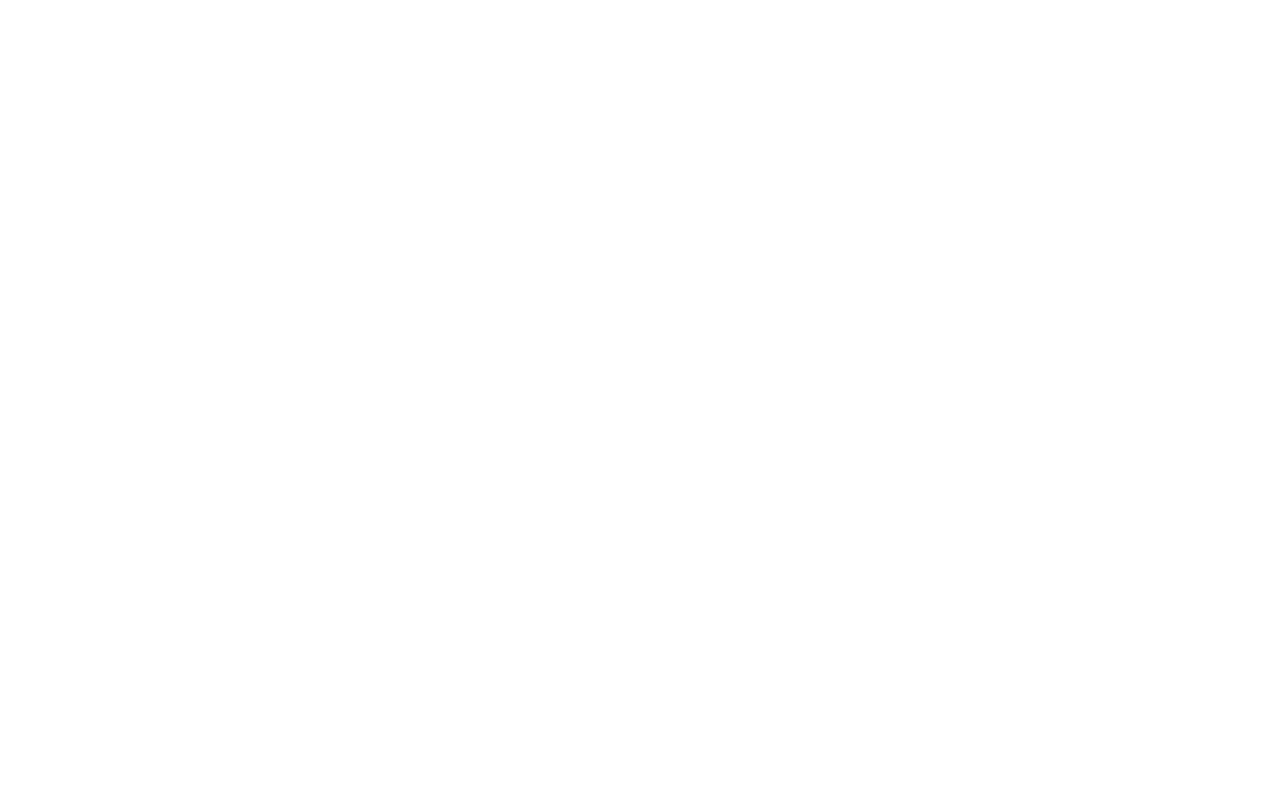
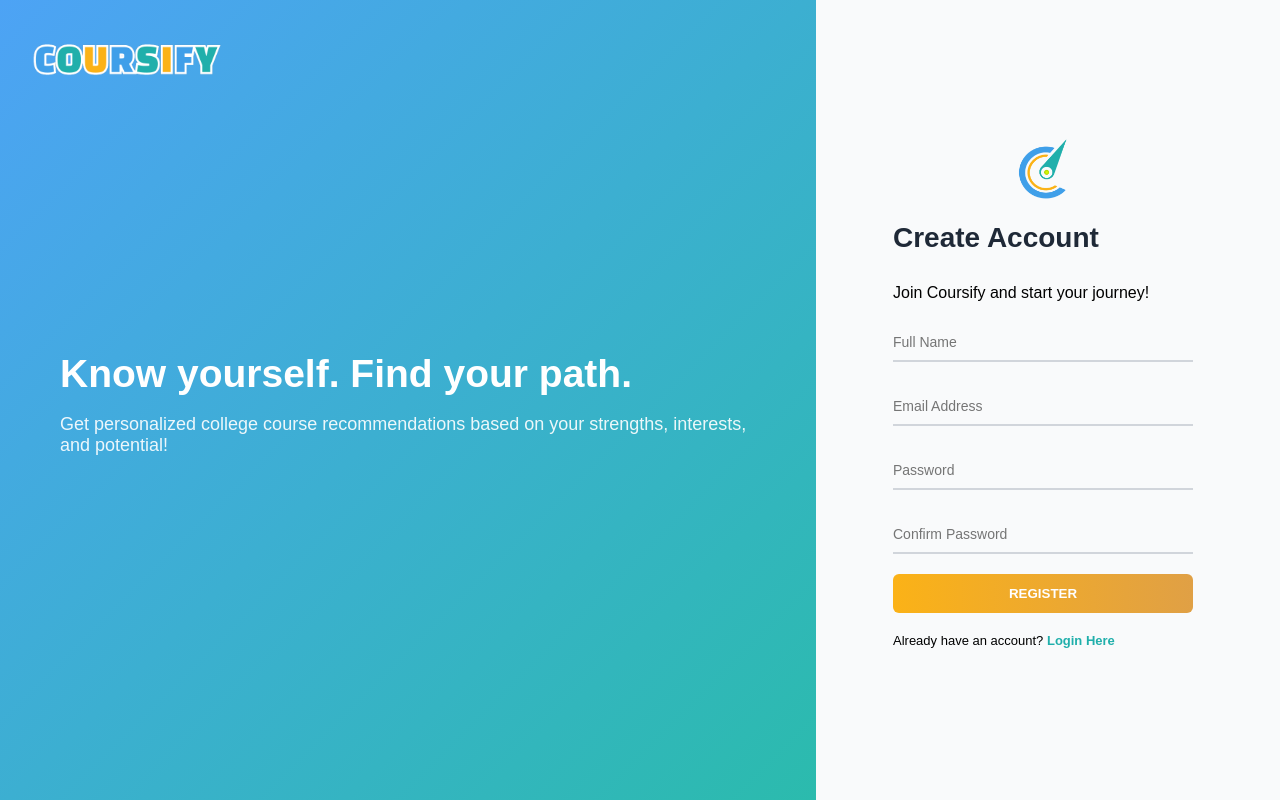
Before and after one commit to IT323-Coursify/coursify-web, a React (Create React App) app: page /coursify-web/register in a window 1280 px wide. Before the commit this address had no page. Built offline with nearby package versions, Linux system fonts and the light colour scheme.

Commit message:
AppDev-L4:State, interaction, and navigation implemented

```diff
--- a/src/App.js
+++ b/src/App.js
@@ -1,6 +1,7 @@
 import { BrowserRouter, Routes, Route } from "react-router-dom";
 import { AssessmentProvider } from "./context/Assessmentcontext";
 import Login from "./pages/Login";
+import Register from "./pages/Register"; // Add this import
 import Dashboard from "./pages/Dashboard";
 import Assessment from "./pages/Assessment";
 import Profile from "./pages/Profile";
@@ -13,6 +14,7 @@ function App() {
       <AssessmentProvider>
         <Routes>
           <Route path="/" element={<Login />} />
+          <Route path="/register" element={<Register />} /> {/* Add this route */}
           <Route path="/dashboard" element={<Dashboard />} />
           <Route path="/assessment" element={<Assessment />} />
           <Route path="/profile" element={<Profile />} />
--- a/src/pages/Login.js
+++ b/src/pages/Login.js
@@ -1,4 +1,5 @@
 import { useState } from "react";
+import { Link } from "react-router-dom"; // Change this import
 import InputField from "../components/InputField";
 import PrimaryButton from "../components/PrimaryButton";
 import logoText from "../assets/logo-text.png";
@@ -106,7 +107,10 @@ function Login() {
           {message && <p className="message">{message}</p>}
 
           <p className="signup-link">
-            Don't have an account? <span>Register Here</span>
+            Don't have an account?{" "}
+            <Link to="/register" style={{ color: '#20AFAB', fontWeight: '600', textDecoration: 'none' }}>
+              Register Here
+            </Link>
           </p>
 
         </div>
--- /dev/null
+++ b/src/pages/Register.js
@@ -0,0 +1,131 @@
+import { useState } from "react";
+import { useNavigate } from "react-router-dom";
+import InputField from "../components/InputField";
+import PrimaryButton from "../components/PrimaryButton";
+import logoText from "../assets/logo-text.png";
+import coursifyLogo from "../assets/coursify-logo.png";
+import "../styles/Login.css"; // Reusing the same CSS
+import "../styles/Register.css"; // Additional register-specific styles
+
+function Register() {
+  const [fullName, setFullName] = useState("");
+  const [email, setEmail] = useState("");
+  const [password, setPassword] = useState("");
+  const [confirmPassword, setConfirmPassword] = useState("");
+  const [message, setMessage] = useState("");
+
+  const navigate = useNavigate();
+
+  const handleSubmit = (e) => {
+    e.preventDefault();
+
+    // Validation
+    if (!fullName || !email || !password || !confirmPassword) {
+      setMessage("Please fill in all fields.");
+      return;
+    }
+
+    if (password !== confirmPassword) {
+      setMessage("Passwords do not match.");
+      return;
+    }
+
+    if (password.length < 6) {
+      setMessage("Password must be at least 6 characters long.");
+      return;
+    }
+
+    // Email validation
+    const emailRegex = /^[^\s@]+@[^\s@]+\.[^\s@]+$/;
+    if (!emailRegex.test(email)) {
+      setMessage("Please enter a valid email address.");
+      return;
+    }
+
+    // In a real app, you would send this data to your backend
+    // For now, we'll just simulate successful registration
+    setMessage("Registration successful! Redirecting to login...");
+
+    // Redirect to login after 2 seconds
+    setTimeout(() => {
+      navigate("/");
+    }, 2000);
+  };
+
+  const handleLoginClick = () => {
+    navigate("/");
+  };
+
+  return (
+    <main className="split-page">
+      {/* LEFT SIDE - Same as Login page */}
+      <div className="split-left">
+        <div className="logo-container">
+          <img src={logoText} alt="Coursify" className="logo-text" />
+        </div>
+
+        <div className="brand-content">
+          <h1>Know yourself. Find your path.</h1>
+          <p>Get personalized college course recommendations based on your strengths, interests, and potential!</p>
+        </div>
+      </div>
+
+      {/* RIGHT SIDE - REGISTER FORM */}
+      <div className="split-right">
+        <div className="form-container register-form-container">
+          {/* Logo centered */}
+          <div className="form-logo-container">
+            <img src={coursifyLogo} alt="Coursify Logo" className="form-logo" />
+          </div>
+
+          <h2>Create Account</h2>
+          <p>Join Coursify and start your journey!</p>
+
+          <form onSubmit={handleSubmit} className="login-form register-form">
+            {/* Full Name Field */}
+            <InputField
+              type="text"
+              value={fullName}
+              onChange={(e) => setFullName(e.target.value)}
+              placeholder="Full Name"
+            />
+
+            {/* Email Field */}
+            <InputField
+              type="email"
+              value={email}
+              onChange={(e) => setEmail(e.target.value)}
+              placeholder="Email Address"
+            />
+
+            {/* Password Field */}
+            <InputField
+              type="password"
+              value={password}
+              onChange={(e) => setPassword(e.target.value)}
+              placeholder="Password"
+            />
+
+            {/* Confirm Password Field */}
+            <InputField
+              type="password"
+              value={confirmPassword}
+              onChange={(e) => setConfirmPassword(e.target.value)}
+              placeholder="Confirm Password"
+            />
+
+            <PrimaryButton text="REGISTER" type="submit" />
+          </form>
+
+          {message && <p className={`message ${message.includes("successful") ? "success-message" : ""}`}>{message}</p>}
+
+          <p className="signup-link">
+            Already have an account? <span onClick={handleLoginClick}>Login Here</span>
+          </p>
+        </div>
+      </div>
+    </main>
+  );
+}
+
+export default Register;
--- /dev/null
+++ b/src/styles/Register.css
@@ -0,0 +1,126 @@
+/* Register.css - Additional styles for register page */
+
+.register-form-container {
+  max-height: 90vh;
+  overflow-y: auto;
+  padding-right: 10px;
+}
+
+.register-form-container::-webkit-scrollbar {
+  width: 5px;
+}
+
+.register-form-container::-webkit-scrollbar-track {
+  background: #f1f1f1;
+  border-radius: 10px;
+}
+
+.register-form-container::-webkit-scrollbar-thumb {
+  background: #2bbbad;
+  border-radius: 10px;
+}
+
+.register-form-container::-webkit-scrollbar-thumb:hover {
+  background: #20AFAB;
+}
+
+.register-form {
+  margin-top: 10px;
+}
+
+.register-options {
+  display: flex;
+  justify-content: space-between;
+  align-items: center;
+  font-size: 12px;
+  margin-bottom: 15px;
+  flex-wrap: wrap;
+  gap: 10px;
+}
+
+.terms-row {
+  display: flex;
+  align-items: flex-start;
+  gap: 8px;
+  margin-bottom: 20px;
+  font-size: 12px;
+  line-height: 1.4;
+}
+
+.terms-row input[type="checkbox"] {
+  margin-top: 2px;
+  cursor: pointer;
+}
+
+.terms-row label {
+  color: #6b7280;
+  cursor: pointer;
+}
+
+.terms-link {
+  color: #2bbbad;
+  font-weight: 600;
+  cursor: pointer;
+  text-decoration: underline;
+  text-decoration-color: transparent;
+  transition: text-decoration-color 0.3s;
+}
+
+.terms-link:hover {
+  text-decoration-color: #2bbbad;
+}
+
+.success-message {
+  color: #10b981 !important;
+  background-color: #d1fae5;
+  padding: 10px;
+  border-radius: 6px;
+  text-align: center;
+}
+
+.password-hint {
+  margin-top: 15px;
+  padding: 10px;
+  background-color: #f3f4f6;
+  border-radius: 6px;
+  font-size: 11px;
+  color: #6b7280;
+}
+
+.password-hint p {
+  margin: 0 0 5px 0;
+  font-weight: 600;
+}
+
+.password-hint ul {
+  margin: 0;
+  padding-left: 15px;
+  list-style-type: none;
+}
+
+.password-hint li {
+  margin: 3px 0;
+  color: #9ca3af;
+  transition: color 0.3s;
+}
+
+.password-hint li.valid {
+  color: #10b981;
+}
+
+/* Responsive adjustments */
+@media (max-width: 768px) {
+  .register-form-container {
+    max-height: 80vh;
+  }
+
+  .register-options {
+    flex-direction: column;
+    align-items: flex-start;
+    gap: 8px;
+  }
+
+  .terms-row {
+    font-size: 11px;
+  }
+}
```
